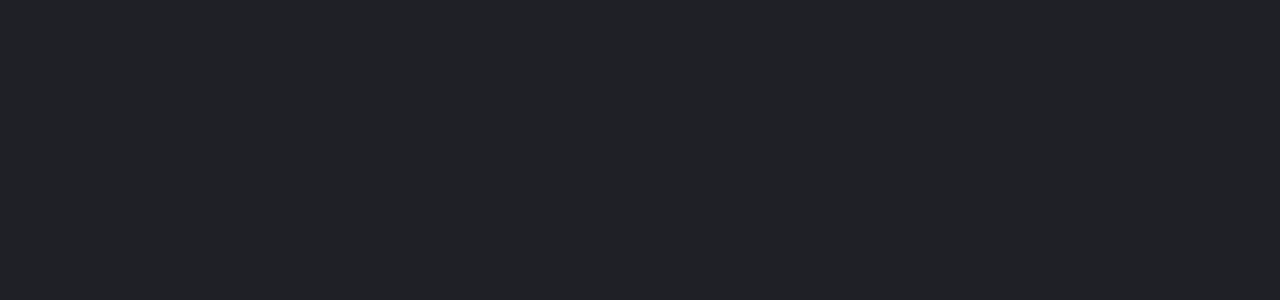
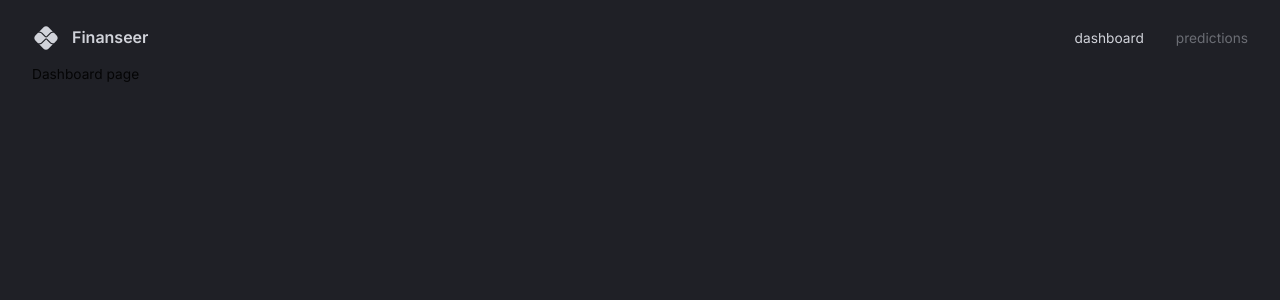
Before and after one commit to Shaharyar417/finance-dashboard, a React (Vite) app in the folder finance-dashboard-client/: page / in a window 1280 px wide. Shown: the top 300 px of the page. Built offline with nearby package versions, Linux system fonts and the light colour scheme.

Commit message:
main: navbar created for the finance-dashboard.

```diff
--- a/finance-dashboard-client/src/App.tsx
+++ b/finance-dashboard-client/src/App.tsx
@@ -1,16 +1,28 @@
 import { createTheme } from "@mui/material/styles"
 import { useMemo } from "react"
 import { themeSettings } from "./theme"
-import { CssBaseline, ThemeProvider } from "@mui/material"
+import { Box, CssBaseline, ThemeProvider } from "@mui/material"
+import { BrowserRouter, Route, Routes } from "react-router-dom"
+import Navbar from "@/scenes/navbar"
 
 function App() {
   const theme = useMemo(() => createTheme(themeSettings), [])
 
   return (
     <div className='app'>
-      <ThemeProvider theme={theme}>
-        <CssBaseline />
-      </ThemeProvider>
+      <BrowserRouter>
+        <ThemeProvider theme={theme}>
+          <CssBaseline />
+          <Box width="100%" height="100%" padding="1rem 2rem 4rem 2rem">
+            <Navbar />
+            <Routes>
+              <Route path="/" element={<div>Dashboard page</div>} />
+              <Route path="/predictions" element={<div>Predictions page</div>} />
+
+            </Routes>
+          </Box>
+        </ThemeProvider>
+      </BrowserRouter>
     </div>
   )
 }
--- /dev/null
+++ b/finance-dashboard-client/src/components/FlexBetween.tsx
@@ -0,0 +1,10 @@
+import { Box } from "@mui/material";
+import { styled } from "@mui/system";
+
+const FlexBetween = styled(Box)({
+    display: "flex",
+    justifyContent: "space-between",
+    alignItems: "center"
+})
+
+export default FlexBetween;
--- /dev/null
+++ b/finance-dashboard-client/src/scenes/navbar/index.tsx
@@ -0,0 +1,57 @@
+import { useState } from "react"
+import { Link } from "react-router-dom"
+import { Box, Typography, useTheme } from "@mui/material"
+import FlexBetween from "@/components/FlexBetween"
+import PixIcon from "@mui/icons-material/Pix"
+
+type Props = {}
+
+function Navbar({ }: Props) {
+    const { palette } = useTheme()
+    const [selected, setSelected] = useState("dashboard")
+    return (
+        <FlexBetween mb="0.25rem" p="0.5rem 0rem" color={palette.grey[300]}>
+            {/* LEFT SIDE */}
+            <FlexBetween gap="0.75rem">
+                <PixIcon sx={{ fontSize: "28px" }} />
+                <Typography variant="h4" fontSize="16px">
+                    Finanseer
+                </Typography>
+            </FlexBetween>
+
+            {/* RIGHT SIDE */}
+            <FlexBetween gap="2rem">
+                <Box sx={{ "&:hover": { color: palette.primary[100] } }}>
+                    <Link
+                        to="/"
+                        onClick={() =>
+                            setSelected("dashboard")
+                        }
+                        style={{
+                            color: selected === "dashboard" ? "inherit" : palette.grey[700],
+                            textDecoration: "inherit"
+                        }}
+                    >
+                        dashboard
+                    </Link>
+                </Box>
+                <Box sx={{ "&:hover": { color: palette.primary[100] } }}>
+                    <Link
+                        to="/predictions"
+                        onClick={() =>
+                            setSelected("predictions")
+                        }
+                        style={{
+                            color: selected === "predictions" ? "inherit" : palette.grey[700],
+                            textDecoration: "inherit"
+                        }}
+                    >
+                        predictions
+                    </Link>
+                </Box>
+            </FlexBetween>
+        </FlexBetween>
+    )
+}
+
+export default Navbar
```
